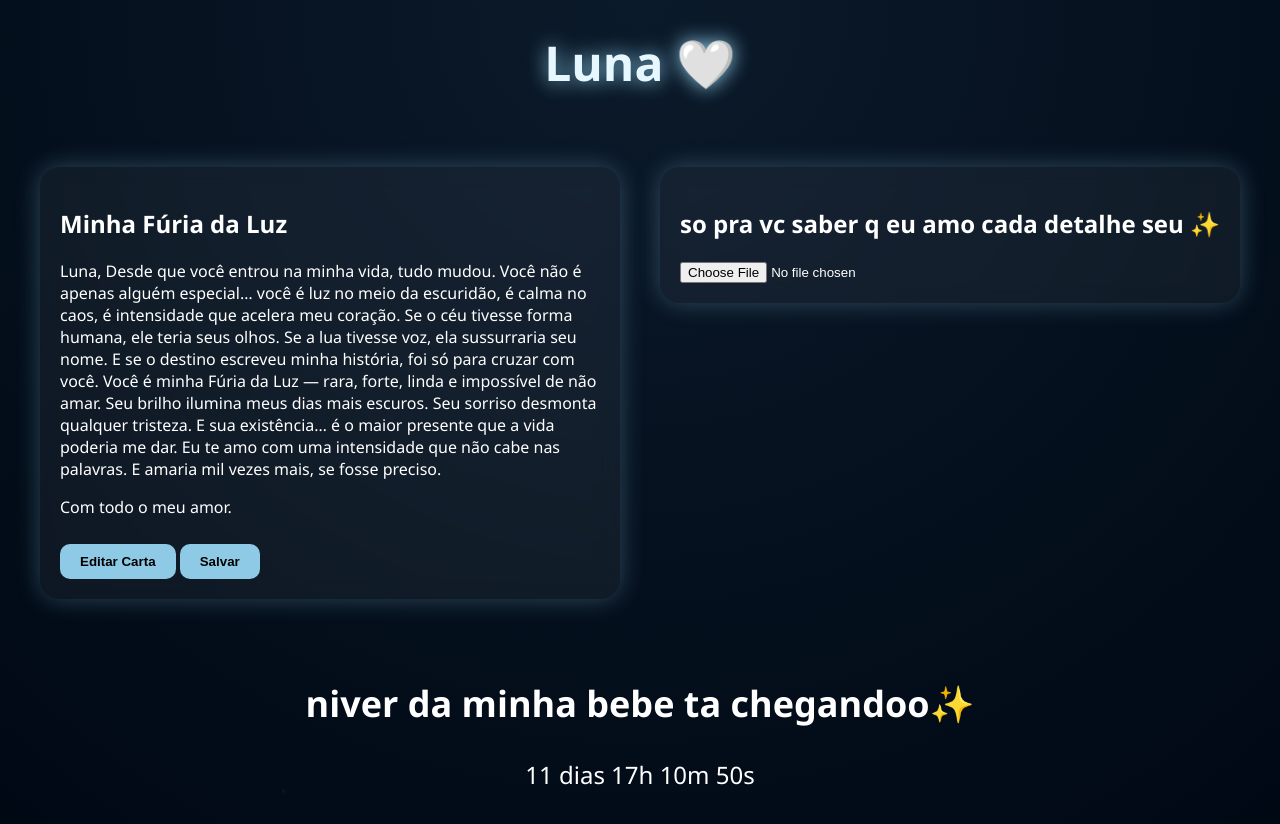
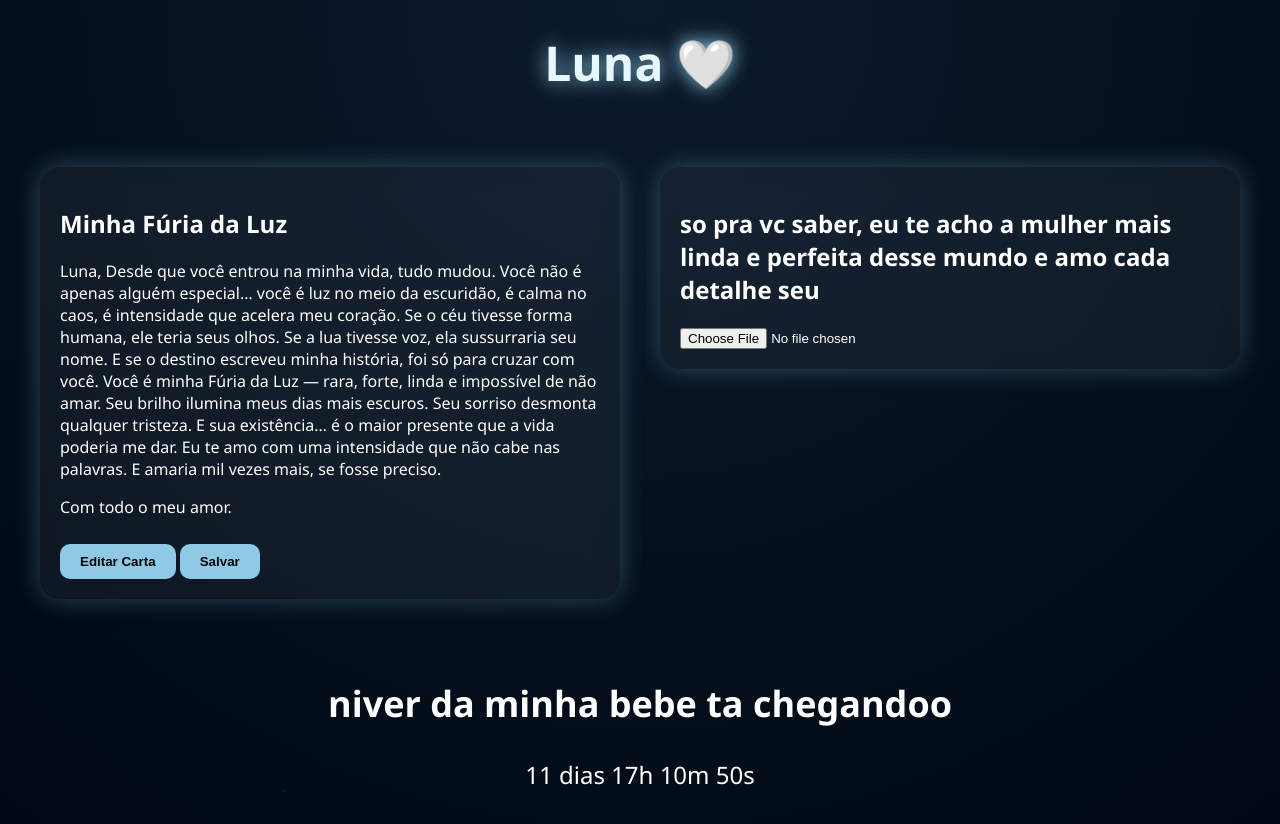
Before and after one commit to contabasicona0-pixel/contabasicona0.github.io, a plain HTML site: page index.html in a window 1280 px wide. Drawn offline with Linux system fonts and the light colour scheme.

Commit message:
Update birthday message in index.html

```diff
--- a/index.html
+++ b/index.html
@@ -137,7 +137,7 @@ Com todo o meu amor.
 
     <div class="galeria">
         <div class="box">
-            <h2>so pra vc saber q eu amo cada detalhe seu ✨</h2>
+            <h2>so pra vc saber, eu te acho a mulher mais linda e perfeita desse mundo e amo cada detalhe seu</h2>
             <input type="file" id="upload" accept="image/*">
             <div class="fotos" id="fotos"></div>
         </div>
@@ -145,7 +145,7 @@ Com todo o meu amor.
 </div>
 
 <div class="countdown">
-    <h2>niver da minha bebe ta chegandoo✨</h2>
+    <h2>niver da minha bebe ta chegandoo</h2>
     <div id="contador"></div>
 </div>
 
```
